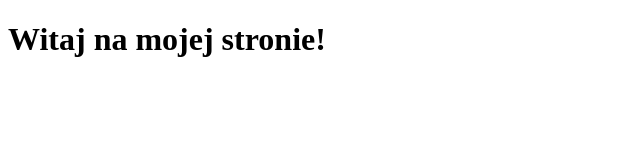
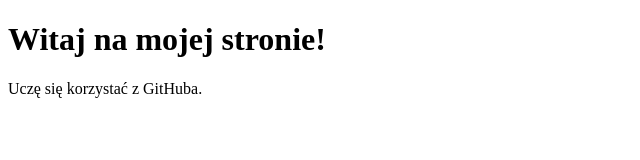
Before and after one commit to u210markhawaw-gif/Repozytorium1, a plain HTML site: page index.html in a window 1280 px wide. Shown: the whole page, without its empty margins (0-640 px from the left). Drawn offline with Linux system fonts and the light colour scheme.

Commit message:
Dodanie opisu strony

```diff
--- a/index.html
+++ b/index.html
@@ -6,5 +6,6 @@
 </head>
 <body>
     <h1>Witaj na mojej stronie!</h1>
+<p>Uczę się korzystać z GitHuba.</p>
 </body>
 </html>
```
